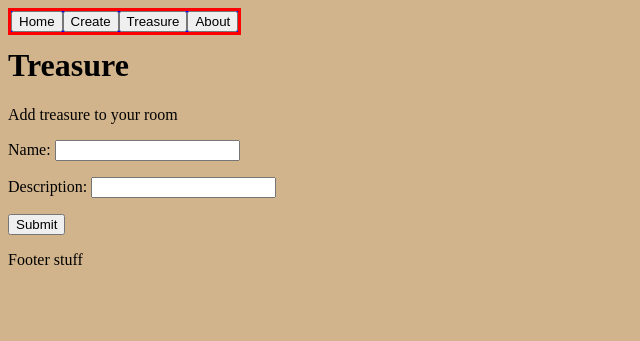
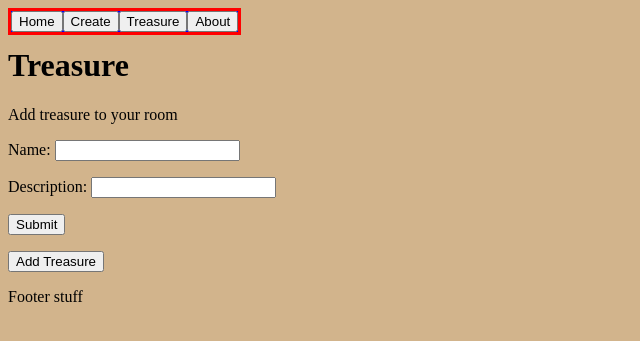
Before and after one commit to LeoKnox/adventure_django, a Django app: template rooms/templates/treasure.html in a window 1280 px wide. Shown: the top 341 px of the page, without its empty margins (0-640 px from the left). Run offline with Django 3.2, Linux system fonts and the light colour scheme; the template is opened without the code that fills it, so the values that code supplies are empty.

Commit message:
Add files via upload

```diff
--- a/rooms/templates/treasure.html
+++ b/rooms/templates/treasure.html
@@ -33,12 +33,15 @@
         <label>Description:</label>
         <input type="text" name="treasure_description">
     </p>
+    <input type=submit value="Submit">
+</form>
+<form>
     {% for room in rooms %}
         <p>
             Add Room: {{ room.name }}
                 <input type="checkbox" name="dooradd" value="{{ room.name }}" />
         </p>
     {% endfor %}
-    <input type=submit value="Submit">
+    <input type=submit value="Add Treasure">
 </form>
 {% endblock %}
```
